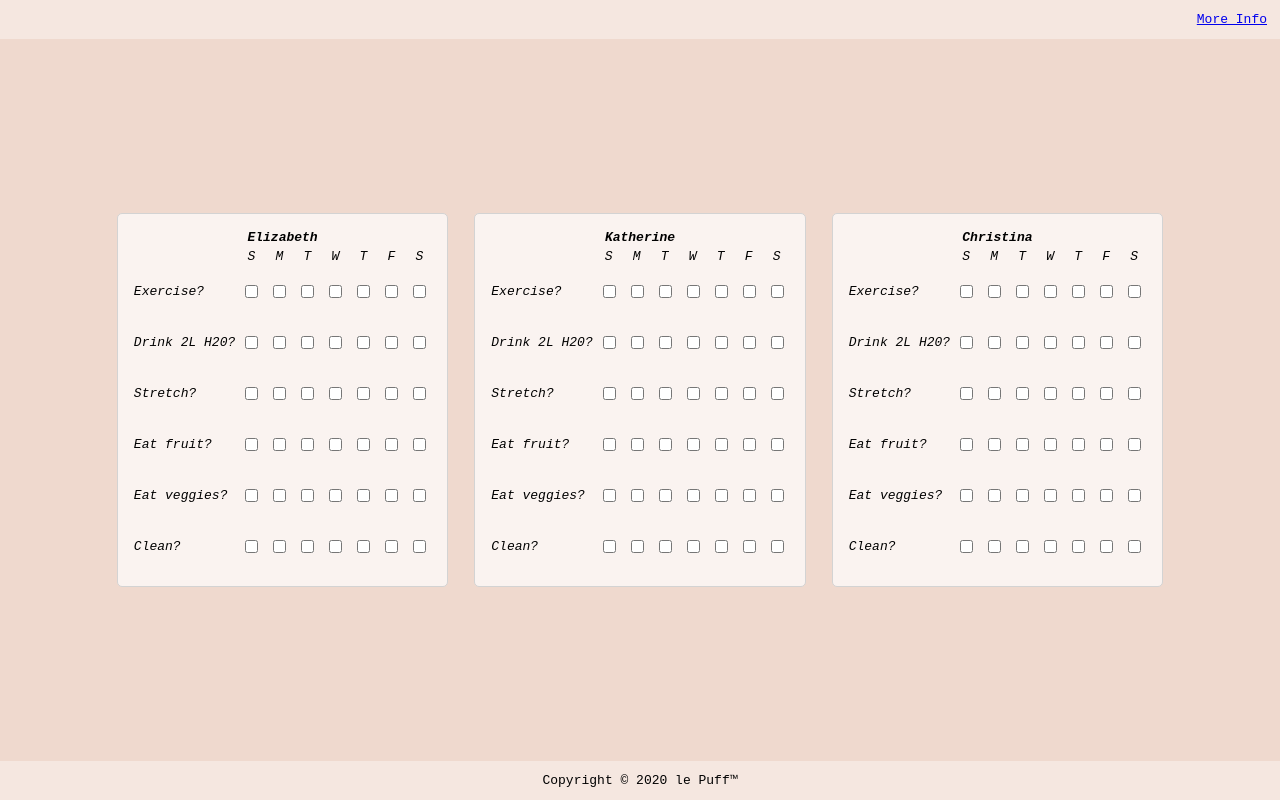
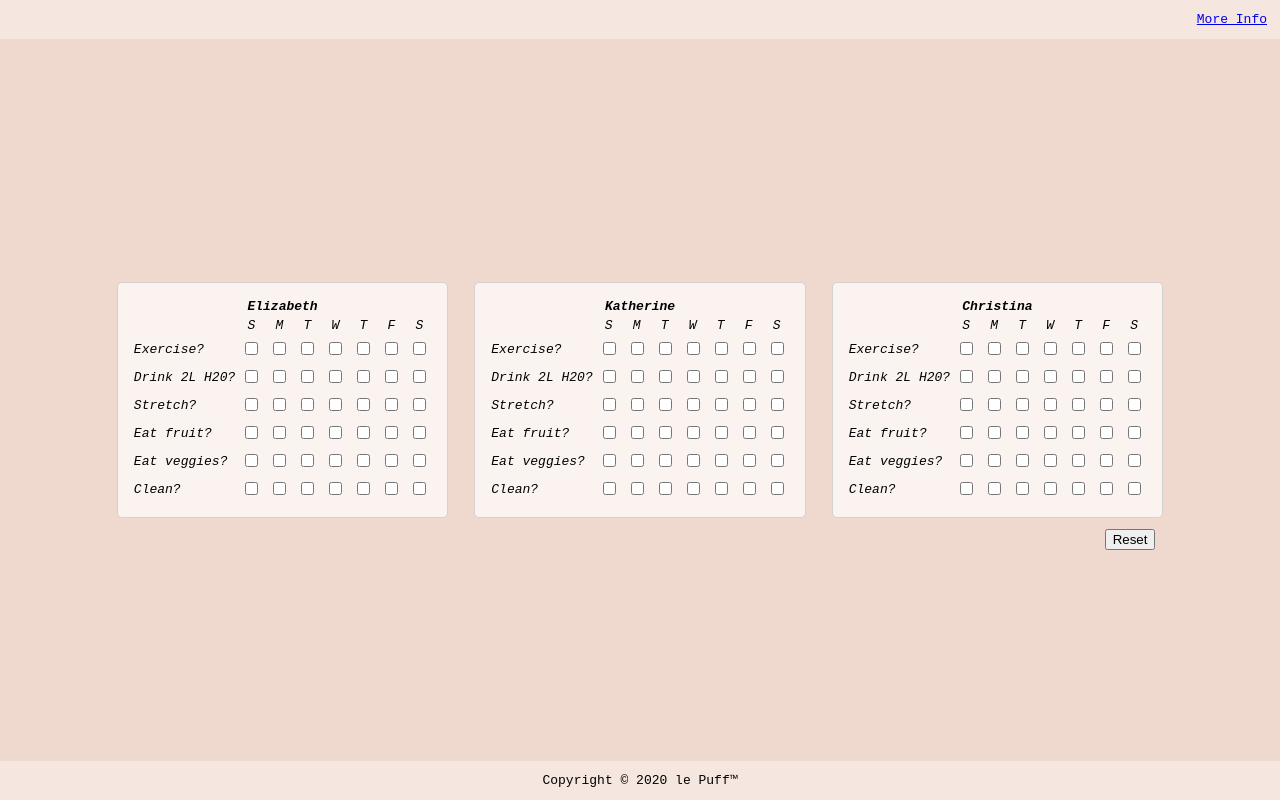
Before and after one commit to mboyddev/habit-tracker, a plain HTML site: page index.html in a window 1280 px wide. Drawn offline with Linux system fonts and the light colour scheme.

Commit message:
Add reset button

```diff
--- a/index.html
+++ b/index.html
@@ -242,7 +242,8 @@
             <td><input type="checkbox"></td>
           </tr>
         </tbody>
-      </table>
+      </table><br>
+      <button id="reset-btn">Reset</button>
     </div>
     <footer>Copyright © 2020 le Puff™</footer>
   </div>
--- a/main.js
+++ b/main.js
@@ -1,4 +1,4 @@
-
+let resetBtn = document.getElementById('reset-btn');
 let boxes = document.querySelectorAll('input[type=checkbox');
 let boxCount = JSON.parse(localStorage.getItem('boxCount'));
 let pastSession = (boxCount > 1);
@@ -34,3 +34,10 @@ if(pastSession) {
         localStorage.setItem('boxCount', JSON.stringify(boxCount));
     });
 }
+
+resetBtn.addEventListener('click', () => {
+    if(confirm("Are you sure you want to delete your data?")) {
+        localStorage.clear();
+        location.reload();
+    }
+});
--- a/style.css
+++ b/style.css
@@ -41,10 +41,11 @@ footer {
 }
 
 #chart {
-  height: 50%;
+  height: fit-content;
   border-radius: 5px;
-  padding: 1em;
+  padding: 2em;
   display: flex;
+  position: relative;
 }
 
 #chart table {
@@ -75,6 +76,13 @@ footer {
 #chart th.name-heading {
   font-weight: bold;
   text-align: center;
+}
+
+#reset-btn {
+  display: inline;
+  position: absolute;
+  right: 3.5em;
+  bottom: 0.5em;
 }
 
 /* media query for mobile devices */
```
